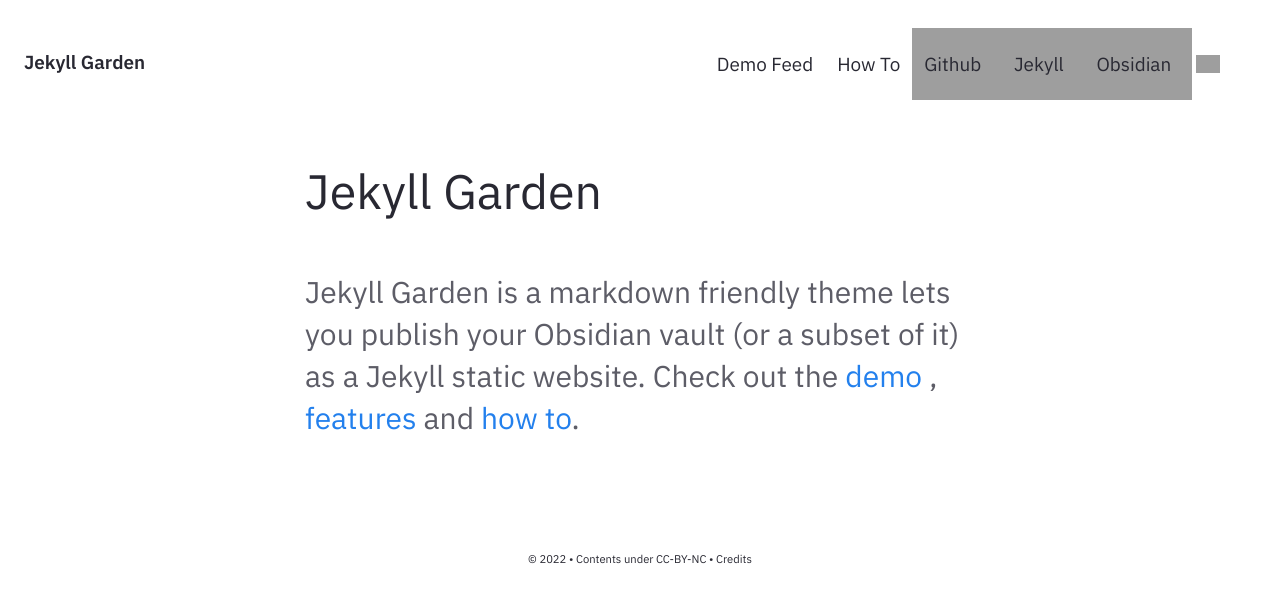
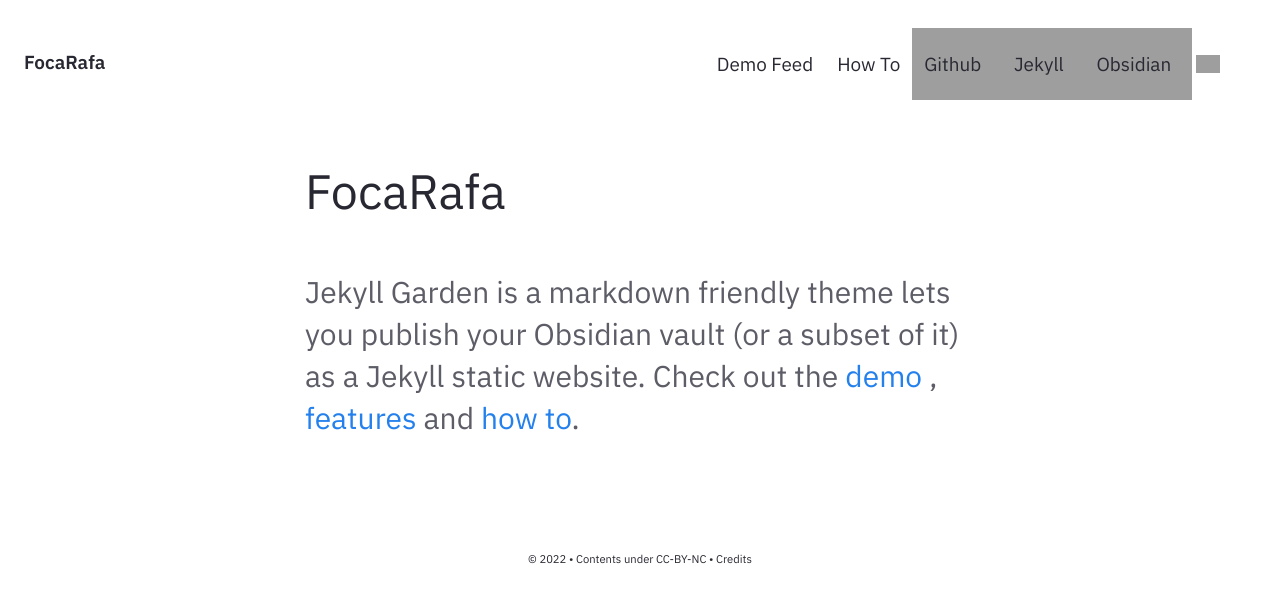
Before and after one commit to focarafa/focarafa.github.io, a Jekyll site: the page built from pages/index.md, in a window 1280 px wide, cut to the strip 0-603 px from the top of the page. Built offline with Jekyll 4.4.1, drawn with Linux system fonts in a browser that asks for light colours; grey boxes are pictures that could not be loaded.

Commit message:
Update _config.yml

```diff
--- a/_config.yml
+++ b/_config.yml
@@ -27,7 +27,7 @@
 
 # Website Header, Description, Footer year and text.
 # If you are deleting this, make sure you remove it from HTML files too
-heading: Jekyll Garden # Change this
+heading: FocaRafa # Change this
 content: Obsidian ready Jekyll Theme
 copyright:
   year: © 2022
```
